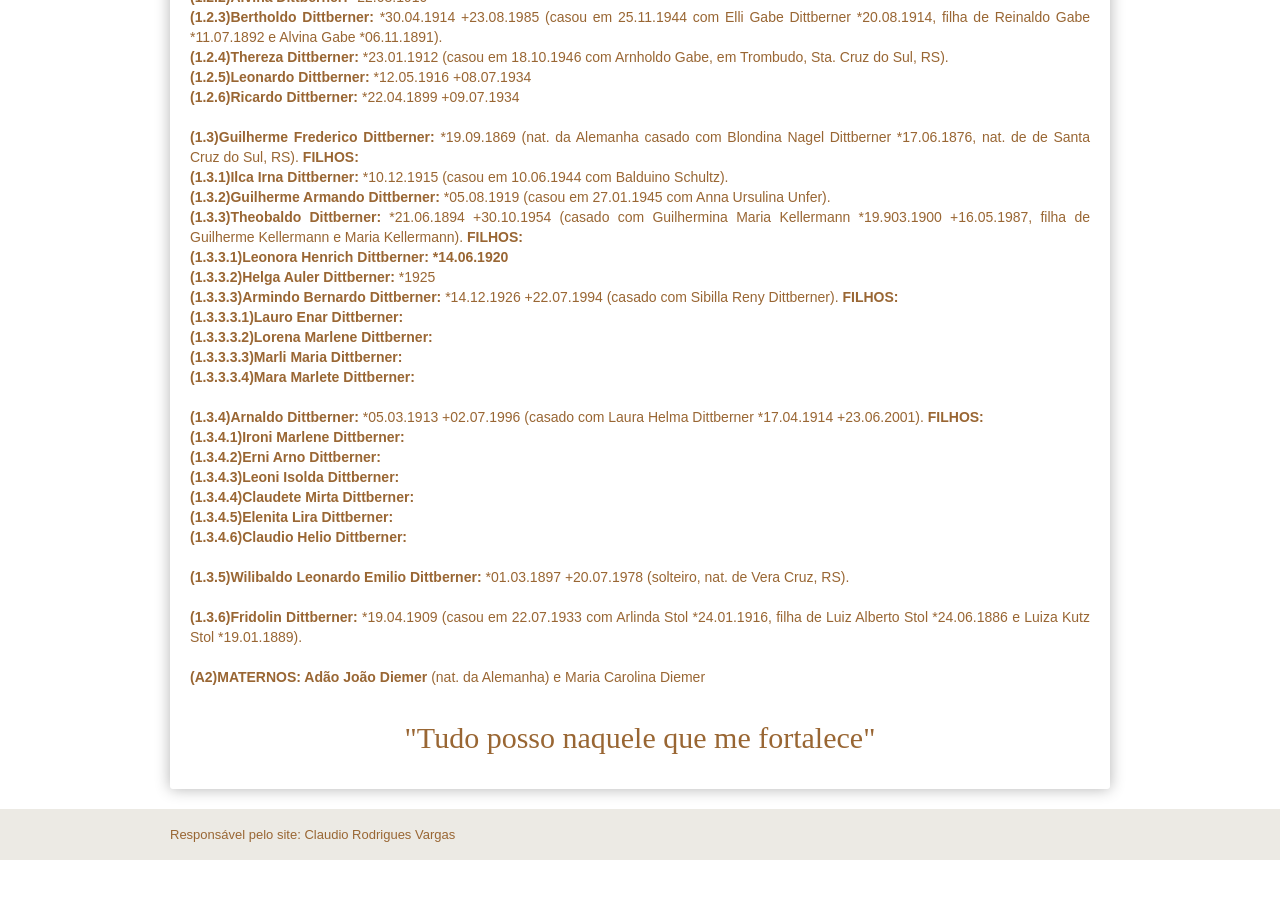
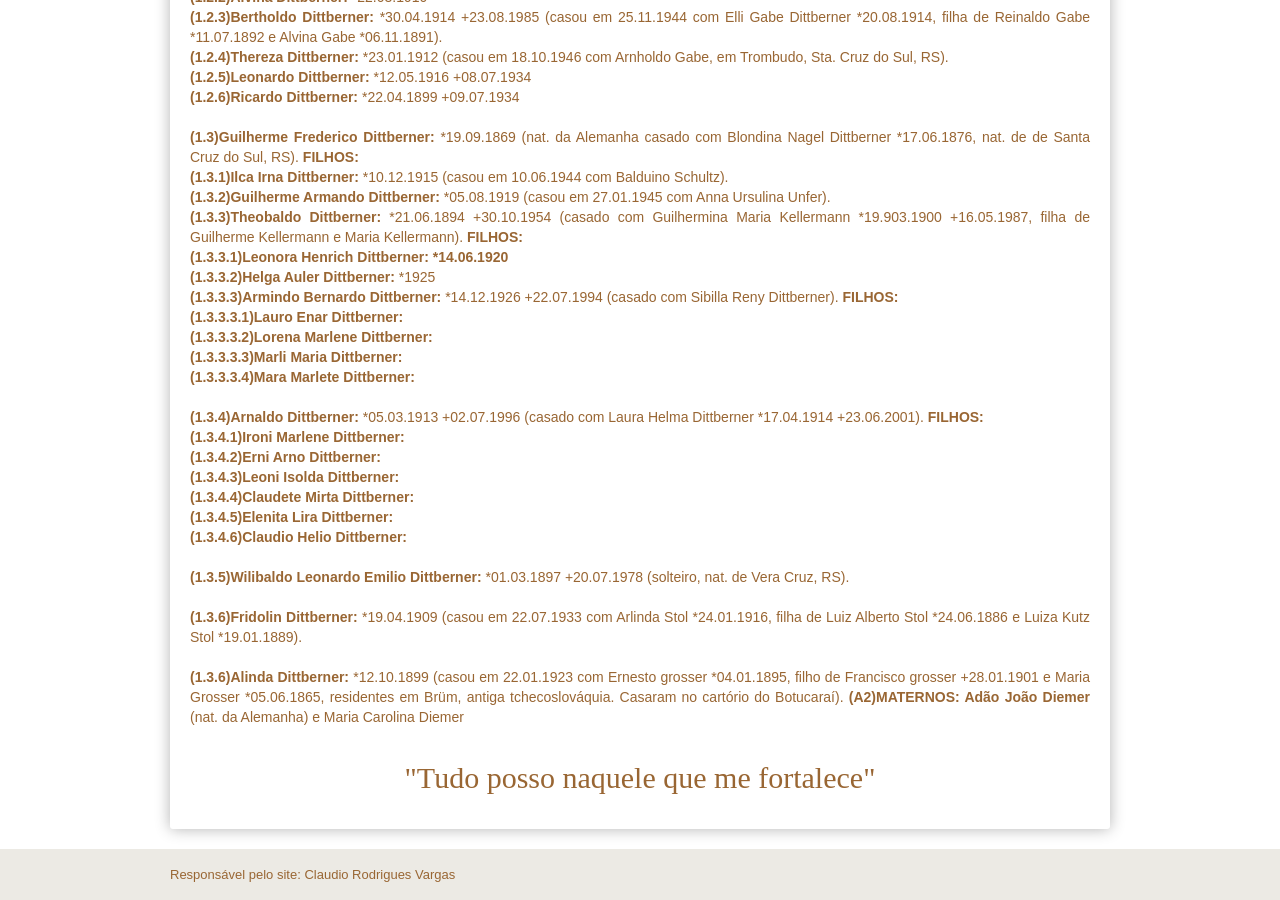
Before and after one commit to claudiovargas1955/claudiovargas1955.github.io, a Jekyll site: the page built from _pages/familia-dittberner.html, in a window 1280 px wide and 900 px high, scrolled down 1006 px. Built offline with Jekyll 4.4.1, drawn with Linux system fonts in a browser that asks for light colours; some web fonts are replaced; before the commit the page ends 1866 px from its top, so only the background shows below that.

Commit message:
Update familia-dittberner.html

```diff
--- a/_pages/familia-dittberner.html
+++ b/_pages/familia-dittberner.html
@@ -161,6 +161,9 @@
       <b>(1.3.6)Fridolin Dittberner: </b>*19.04.1909 (casou em 22.07.1933 com Arlinda Stol *24.01.1916, filha de Luiz Alberto Stol
       *24.06.1886 e Luiza Kutz Stol *19.01.1889).<br><br>
 
+      <b>(1.3.6)Alinda Dittberner: </b>*12.10.1899 (casou em 22.01.1923 com Ernesto grosser *04.01.1895, filho de Francisco grosser
+      +28.01.1901 e Maria Grosser *05.06.1865, residentes em Brüm, antiga tchecoslováquia. Casaram no cartório do Botucaraí).
+
 
  <b>(A2)MATERNOS: Adão João Diemer  </b>(nat. da Alemanha) e Maria Carolina Diemer<br><br>
 
```
